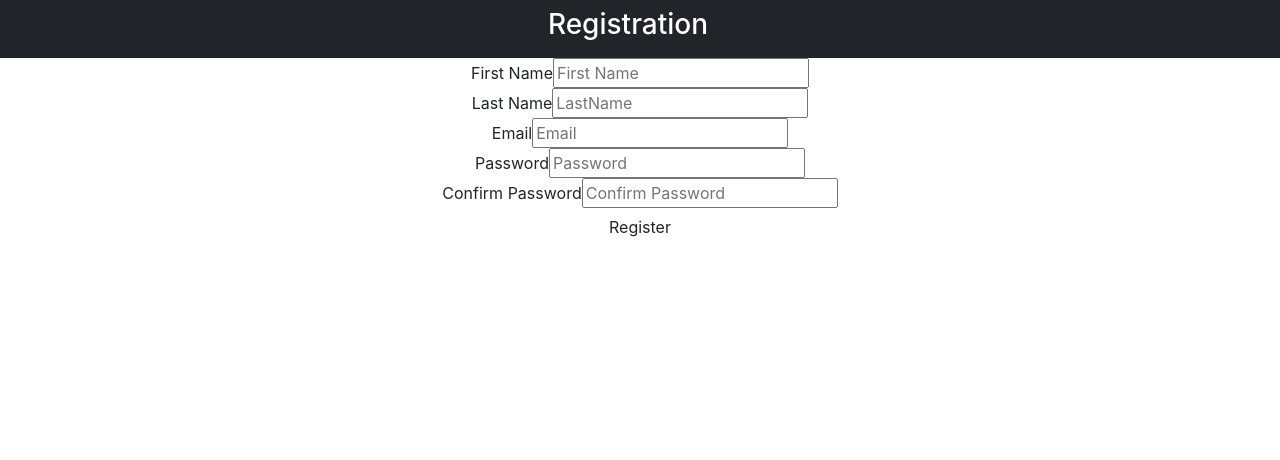
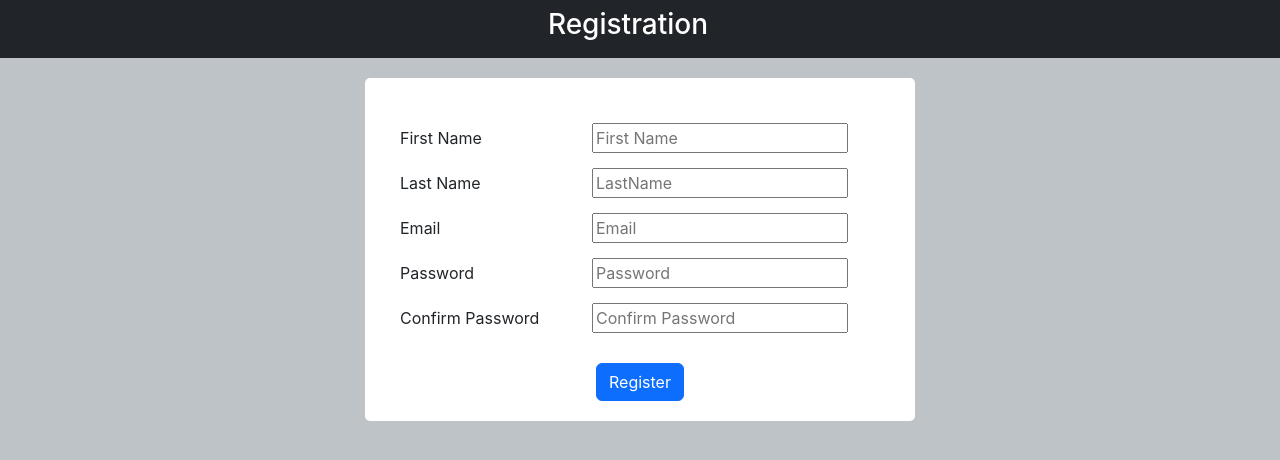
Before and after one commit to syahmizafran/test, a React (Create React App) app: page / in a window 1280 px wide. Shown: the top 460 px of the page. Built offline with nearby package versions, Linux system fonts and the light colour scheme.

Commit message:
bootstrap fix

```diff
--- a/package.json
+++ b/package.json
@@ -10,6 +10,7 @@
     "bootstrap": "^5.3.1",
     "firebase": "^10.3.0",
     "react": "^18.2.0",
+    "react-bootstrap": "^2.8.0",
     "react-dom": "^18.2.0",
     "react-scripts": "5.0.1",
     "web-vitals": "^2.1.4"
--- a/public/index.html
+++ b/public/index.html
@@ -24,6 +24,7 @@
       work correctly both with client-side routing and a non-root public URL.
       Learn how to configure a non-root public URL by running `npm run build`.
     -->
+    <link rel="stylesheet" href="https://stackpath.bootstrapcdn.com/bootstrap/4.4.1/css/bootstrap.min.css" integrity="sha384-Vkoo8x4CGsO3+Hhxv8T/Q5PaXtkKtu6ug5TOeNV6gBiFeWPGFN9MuhOf23Q9Ifjh" crossorigin="anonymous">
     <title>React App</title>
   </head>
   <body>
@@ -39,10 +40,9 @@
       To begin the development, run `npm start` or `yarn start`.
       To create a production bundle, use `npm run build` or `yarn build`.
     -->
-
-    <script src="https://code.jquery.com/jquery-3.2.1.slim.min.js" integrity="sha384-KJ3o2DKtIkvYIK3UENzmM7KCkRr/rE9/Qpg6aAZGJwFDMVNA/GpGFF93hXpG5KkN" crossorigin="anonymous"></script>
-    <script src="https://cdnjs.cloudflare.com/ajax/libs/popper.js/1.12.9/umd/popper.min.js" integrity="sha384-ApNbgh9B+Y1QKtv3Rn7W3mgPxhU9K/ScQsAP7hUibX39j7fakFPskvXusvfa0b4Q" crossorigin="anonymous"></script>
-    <script src="https://maxcdn.bootstrapcdn.com/bootstrap/4.0.0/js/bootstrap.min.js" integrity="sha384-JZR6Spejh4U02d8jOt6vLEHfe/JQGiRRSQQxSfFWpi1MquVdAyjUar5+76PVCmYl" crossorigin="anonymous"></script>
+    <script src="https://code.jquery.com/jquery-3.4.1.slim.min.js" integrity="sha384-J6qa4849blE2+poT4WnyKhv5vZF5SrPo0iEjwBvKU7imGFAV0wwj1yYfoRSJoZ+n" crossorigin="anonymous"></script>
+    <script src="https://cdn.jsdelivr.net/npm/popper.js@1.16.0/dist/umd/popper.min.js" integrity="sha384-Q6E9RHvbIyZFJoft+2mJbHaEWldlvI9IOYy5n3zV9zzTtmI3UksdQRVvoxMfooAo" crossorigin="anonymous"></script>
+    <script src="https://stackpath.bootstrapcdn.com/bootstrap/4.4.1/js/bootstrap.min.js" integrity="sha384-wfSDF2E50Y2D1uUdj0O3uMBJnjuUD4Ih7YwaYd1iqfktj0Uod8GCExl3Og8ifwB6" crossorigin="anonymous"></script>
 
   </body>
 </html>
--- a/src/components/registrationForm.js
+++ b/src/components/registrationForm.js
@@ -1,5 +1,6 @@
 import React, {useState} from 'react';
 import './style.css'
+
 function RegistrationForm() {
     return(
       <div className="form">
@@ -26,7 +27,7 @@ function RegistrationForm() {
               </div>
           </div>
           <div class="footer">
-              <button type="submit" class="btn">Register</button>
+              <button type="button" class="btn btn-primary">Register</button>
           </div>
       </div>
     )
--- a/src/components/style.css
+++ b/src/components/style.css
@@ -0,0 +1,33 @@
+body{
+    background: #bdc3c7;
+
+}
+
+.form{
+    background-color: white;
+    border-radius: 5px;
+    width: 550px;
+    margin: 20px auto;
+    padding: 20px;
+}
+
+.form-body{
+    text-align: left;
+    padding: 20px 10px;
+}
+
+.form-body > *{
+    padding: 5px;
+}
+
+.form__label{
+    width: 40%;
+}
+
+.form_input{
+    width: 60%;
+}
+
+.footer{
+    text-align: center;
+}
```
Also changed, not shown: 1 other file (tests, documents, lock files or other folders).
